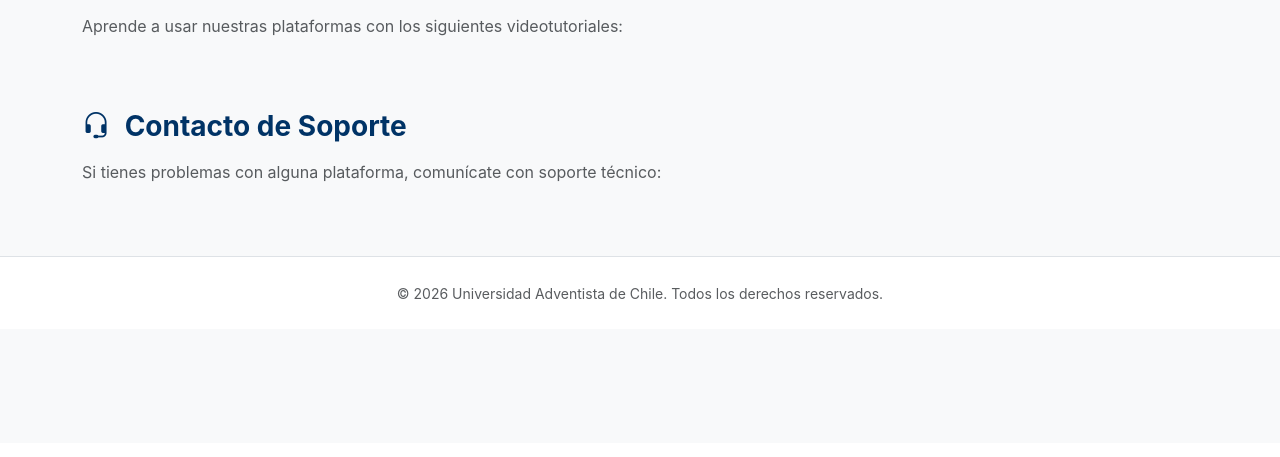
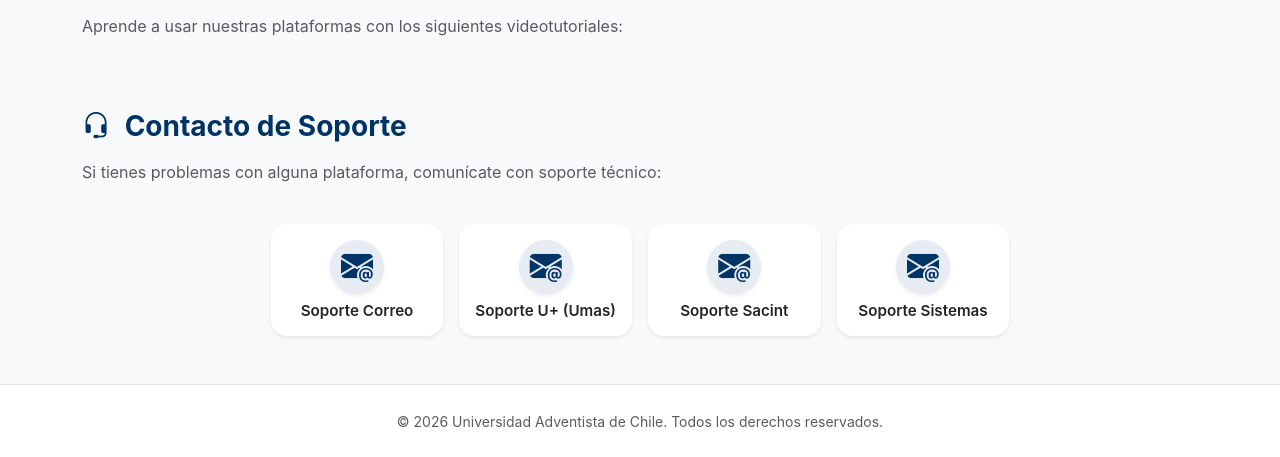
Before and after one commit to j-alexander-acosta/Portal.UNACH, a Flask app: page /dashboard in a window 1280 px wide. Shown: the part 357-814 px from the top of the page. Before the commit the page ends 656 px from the top, so only its background shows below. Run offline with Flask 3, Linux system fonts and the light colour scheme; the visitor is signed in with stand-in values (Sample User, id 1).

Commit message:
feat: add tooltips, tutorials, support contacts with Gmail links, and user context
- Add description field to ServiceLink model for tooltips
- Update admin panel to manage link descriptions
- Add Tutorials section with YouTube video links
- Add Support Contacts section using Gmail compose URLs (no mailto)
- Pass user object (username) to dashboard template
- Fix Jinja2 UndefinedError for 'user' variable
- Remove seed_db support links (now hardcoded in template)

```diff
--- a/app.py
+++ b/app.py
@@ -96,7 +96,17 @@ def dashboard():
 
     all_links = sorted(common_links + profile_links, key=lambda x: x.order)
 
-    return render_template('dashboard.html', profile=profile, email=session.get('email', ''), links=all_links, greeting=greeting)
+    # Extract username from email
+    email = session.get('email', '')
+    username = email.split('@')[0] if email else 'Usuario'
+    user_data = {'username': username}
+
+    return render_template('dashboard.html',
+                         profile=profile,
+                         email=email,
+                         links=all_links,
+                         greeting=greeting,
+                         user=user_data)
 
 
 
@@ -129,11 +139,12 @@ def admin_link_add():
     name = request.form.get('name')
     url = request.form.get('url')
     icon = request.form.get('icon')
+    description = request.form.get('description')
     category = request.form.get('category')
     section = request.form.get('section', 'main')
     order = request.form.get('order', type=int, default=0)
 
-    new_link = ServiceLink(name=name, url=url, icon=icon, category=category, section=section, order=order)
+    new_link = ServiceLink(name=name, url=url, icon=icon, description=description, category=category, section=section, order=order)
     db.session.add(new_link)
     db.session.commit()
     flash('Enlace agregado exitosamente.', 'success')
--- a/models.py
+++ b/models.py
@@ -8,6 +8,7 @@ class ServiceLink(db.Model):
     name = db.Column(db.String(100), nullable=False)
     url = db.Column(db.String(255), nullable=False)
     icon = db.Column(db.String(50), nullable=False)
+    description = db.Column(db.String(255), nullable=True)
     category = db.Column(db.String(50), nullable=False) # 'comunes', 'alumnos', 'funcionarios'
     section = db.Column(db.String(50), default='main') # 'main', 'tutorial', 'support'
     is_active = db.Column(db.Boolean, default=True)
--- a/templates/dashboard.html
+++ b/templates/dashboard.html
@@ -76,7 +76,7 @@
         <div class="row g-3 justify-content-center">
             {% for link in links if link.section == 'main' %}
             <div class="col-6 col-md-3 col-lg-2 link-card-container">
-                <a href="{{ link.url }}" target="_blank" class="text-decoration-none">
+                <a href="{{ link.url }}" target="_blank" class="text-decoration-none" data-bs-toggle="tooltip" data-bs-placement="bottom" title="{{ link.description }}">
                     <div class="card h-100 service-card border-0 shadow-sm rounded-4 text-center transition-all">
                         <div class="card-body d-flex flex-column align-items-center justify-content-center p-3">
                             <div class="icon-wrapper mb-2 rounded-circle d-flex align-items-center justify-content-center shadow-sm" style="width: 54px; height: 54px;">
@@ -101,7 +101,7 @@
         <div class="row g-3 justify-content-center mb-5">
             {% for link in links if link.section == 'tutorial' %}
             <div class="col-6 col-md-3 col-lg-2 link-card-container">
-                <a href="{{ link.url }}" target="_blank" class="text-decoration-none">
+                <a href="{{ link.url }}" target="_blank" class="text-decoration-none" data-bs-toggle="tooltip" data-bs-placement="bottom" title="{{ link.description }}">
                     <div class="card h-100 service-card border-0 shadow-sm rounded-4 text-center transition-all">
                         <div class="card-body d-flex flex-column align-items-center justify-content-center p-3">
                             <div class="icon-wrapper mb-2 rounded-circle d-flex align-items-center justify-content-center shadow-sm" style="width: 54px; height: 54px; background-color: #ffe6e6;">
@@ -124,22 +124,61 @@
         </div>
 
         <div class="row g-3 justify-content-center">
-            {% for link in links if link.section == 'support' %}
-            <div class="col-6 col-md-3 col-lg-2 link-card-container">
-                <!-- Using link.url and splitting the email for the clipboard copy -->
-                <a href="{{ link.url }}" target="_blank" class="text-decoration-none support-link"
-                   data-email="{% if 'to=' in link.url %}{{ link.url.split('to=')[1] }}{% else %}{{ link.url }}{% endif %}" title="Clic para copiar">
+            <!-- Soporte Correo -->
+            <div class="col-6 col-md-3 col-lg-2 link-card-container" data-bs-toggle="tooltip" data-bs-placement="bottom" title="Contactar soporte por problemas de correo">
+                <a href="https://mail.google.com/mail/?view=cm&fs=1&to=soporte.correo@unach.cl&su=Problema%20Acceso%20Correo%20-%20{{ user.username }}&body=Hola%20equipo%20de%20soporte%2C%20mi%20usuario%20es%20{{ user.username }}." target="_blank" class="text-decoration-none support-link">
                     <div class="card h-100 service-card border-0 shadow-sm rounded-4 text-center transition-all">
                         <div class="card-body d-flex flex-column align-items-center justify-content-center p-3">
                             <div class="icon-wrapper mb-2 rounded-circle d-flex align-items-center justify-content-center shadow-sm" style="width: 54px; height: 54px;">
-                                <i class="bi {{ link.icon }} fs-2 text-unach icon-unach"></i>
+                                <i class="bi bi-envelope-at-fill fs-2 text-unach icon-unach"></i>
                             </div>
-                            <h6 class="card-title text-dark fw-semibold mb-0 link-name" style="font-size: 0.95rem;">{{ link.name }}</h6>
+                            <h6 class="card-title text-dark fw-semibold mb-0 link-name" style="font-size: 0.95rem;">Soporte Correo</h6>
                         </div>
                     </div>
                 </a>
             </div>
-            {% endfor %}
+
+            <!-- Soporte Umas -->
+            <div class="col-6 col-md-3 col-lg-2 link-card-container" data-bs-toggle="tooltip" data-bs-placement="bottom" title="Contactar soporte por problemas en U+">
+                <a href="https://mail.google.com/mail/?view=cm&fs=1&to=soporte.umas@unach.cl&su=Soporte%20Umas%20-%20{{ user.username }}&body=Hola%20equipo%20de%20soporte%2C%20mi%20usuario%20es%20{{ user.username }}." target="_blank" class="text-decoration-none support-link">
+                    <div class="card h-100 service-card border-0 shadow-sm rounded-4 text-center transition-all">
+                        <div class="card-body d-flex flex-column align-items-center justify-content-center p-3">
+                            <div class="icon-wrapper mb-2 rounded-circle d-flex align-items-center justify-content-center shadow-sm" style="width: 54px; height: 54px;">
+                                <i class="bi bi-envelope-at-fill fs-2 text-unach icon-unach"></i>
+                            </div>
+                            <h6 class="card-title text-dark fw-semibold mb-0 link-name" style="font-size: 0.95rem;">Soporte U+ (Umas)</h6>
+                        </div>
+                    </div>
+                </a>
+            </div>
+
+            <!-- Soporte Sacint -->
+            <div class="col-6 col-md-3 col-lg-2 link-card-container" data-bs-toggle="tooltip" data-bs-placement="bottom" title="Contactar soporte por problemas en Sacint">
+                <a href="https://mail.google.com/mail/?view=cm&fs=1&to=sacint@unach.cl&su=Consulta%20Sacint%20-%20{{ user.username }}&body=Hola%20equipo%20de%20soporte%2C%20mi%20usuario%20es%20{{ user.username }}." target="_blank" class="text-decoration-none support-link">
+                    <div class="card h-100 service-card border-0 shadow-sm rounded-4 text-center transition-all">
+                        <div class="card-body d-flex flex-column align-items-center justify-content-center p-3">
+                            <div class="icon-wrapper mb-2 rounded-circle d-flex align-items-center justify-content-center shadow-sm" style="width: 54px; height: 54px;">
+                                <i class="bi bi-envelope-at-fill fs-2 text-unach icon-unach"></i>
+                            </div>
+                            <h6 class="card-title text-dark fw-semibold mb-0 link-name" style="font-size: 0.95rem;">Soporte Sacint</h6>
+                        </div>
+                    </div>
+                </a>
+            </div>
+
+            <!-- Soporte Sistemas -->
+            <div class="col-6 col-md-3 col-lg-2 link-card-container" data-bs-toggle="tooltip" data-bs-placement="bottom" title="Contactar soporte técnico general">
+                <a href="https://mail.google.com/mail/?view=cm&fs=1&to=soporte@unach.cl&su=Soporte%20Sistemas%20General%20-%20{{ user.username }}&body=Hola%20equipo%20de%20soporte%2C%20mi%20usuario%20es%20{{ user.username }}." target="_blank" class="text-decoration-none support-link">
+                    <div class="card h-100 service-card border-0 shadow-sm rounded-4 text-center transition-all">
+                        <div class="card-body d-flex flex-column align-items-center justify-content-center p-3">
+                            <div class="icon-wrapper mb-2 rounded-circle d-flex align-items-center justify-content-center shadow-sm" style="width: 54px; height: 54px;">
+                                <i class="bi bi-envelope-at-fill fs-2 text-unach icon-unach"></i>
+                            </div>
+                            <h6 class="card-title text-dark fw-semibold mb-0 link-name" style="font-size: 0.95rem;">Soporte Sistemas</h6>
+                        </div>
+                    </div>
+                </a>
+            </div>
         </div>
     </div>
 
@@ -178,6 +217,7 @@
             const themeIcon = document.getElementById('themeIcon');
             const body = document.body;
 
+            if (themeToggle) {
                 // Check saved theme
                 const savedTheme = localStorage.getItem('portalTheme');
                 if (savedTheme === 'dark') {
@@ -187,7 +227,6 @@
 
                 themeToggle.addEventListener('click', () => {
                     const isDark = body.getAttribute('data-theme') === 'dark';
-
                     if (isDark) {
                         body.removeAttribute('data-theme');
                         localStorage.setItem('portalTheme', 'light');
@@ -198,37 +237,12 @@
                         themeIcon.classList.replace('bi-moon-stars-fill', 'bi-sun-fill');
                     }
                 });
-
-            // Support links copy functionality
-            const supportLinks = document.querySelectorAll('.support-link');
-            supportLinks.forEach(link => {
-                link.addEventListener('click', function(e) {
-                    const email = this.getAttribute('data-email');
-                    if(email) {
-                        navigator.clipboard.writeText(email).then(() => {
-                            const icon = this.querySelector('i.bi');
-                            const textElem = this.querySelector('h6');
-                            const originalClass = icon.className;
-                            const originalText = textElem.innerText;
-
-                            icon.className = 'bi bi-check-circle-fill fs-2 text-success icon-unach';
-                            textElem.innerText = '¡Copiado!';
-                            if (textElem.classList.contains('text-dark')) {
-                                textElem.classList.replace('text-dark', 'text-success');
-                            } else {
-                                textElem.classList.add('text-success');
             }
 
-                            setTimeout(() => {
-                                icon.className = originalClass;
-                                textElem.innerText = originalText;
-                                textElem.classList.replace('text-success', 'text-dark');
-                            }, 2000);
-                        }).catch(err => {
-                            console.error('Failed to copy email: ', err);
-                        });
-                    }
-                });
+            // Initialize tooltips
+            var tooltipTriggerList = [].slice.call(document.querySelectorAll('[data-bs-toggle="tooltip"]'));
+            var tooltipList = tooltipTriggerList.map(function (tooltipTriggerEl) {
+                return new bootstrap.Tooltip(tooltipTriggerEl);
             });
         });
     </script>
```
Also changed, not shown: seed_db.py (+26 -11 lines), templates/admin.html (+10 -0 lines). Lines whose indentation alone changed are shown as unchanged.
